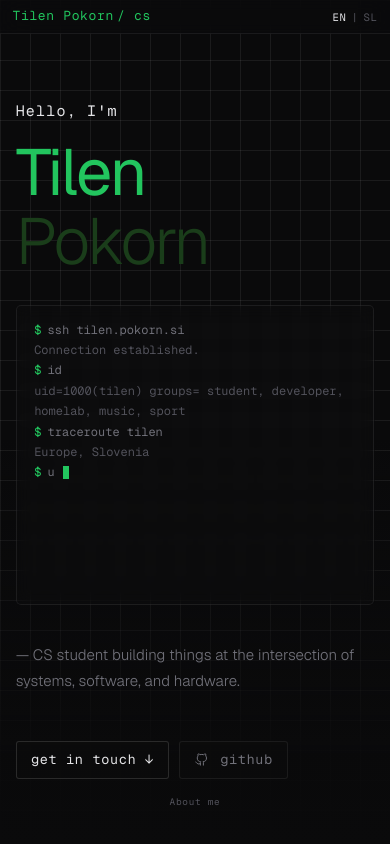
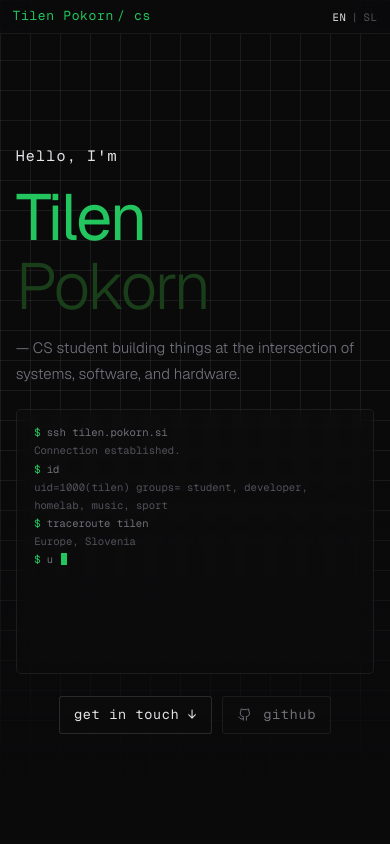
Before and after one commit to tilnp/web-portfolio, a plain HTML site: page public/index.html in a window 390 px wide. Shown: the top 844 px of the page. Drawn offline with nearby package versions, Linux system fonts and the light colour scheme; no server answers.

Commit message:
style improvements for mobile

```diff
--- a/public/styles.css
+++ b/public/styles.css
@@ -241,28 +241,7 @@
   grid-area:links;
   justify-self:center;
 }
-@media (max-width:860px){
-  .hero-grid{
-    grid-template-columns:1fr;
-    grid-template-areas:
-      "name"
-      "term"
-      "sub"
-      "links";
-  }
-  h1 > span{
-    color:var(--green) !important;
-    -webkit-text-stroke:0 !important;
-  }
-  .home-links{
-    justify-self:stretch;
-  }
-  .home-sub{
-    text-align:left !important;
-    margin-left:0 !important;
-  }
-}
-/* end Layout */
+
 
 .hero-col-text .home-tag,
 .hero-col-text h1{
@@ -603,7 +582,7 @@
   border-radius:var(--r);
   display:grid;
   grid-template-columns:1fr auto;
-  align-items:start;
+  align-items:center;
   gap:1rem;
   transition:background .2s,border-color .2s,transform .2s;
   border:1px solid var(--border);
@@ -1162,7 +1141,7 @@
   }
 }
 
-@media (max-width: 900px) {
+@media (max-width: 860px) {
   .page-wrap{
     padding:0 1.25rem;
   }
@@ -1182,15 +1161,45 @@
   .nav-logo{
     font-size:13px;
   }
-  .next-section{
+  .next-section-wrap{
     display:none;
   }
+
+  /* home page */
+  .hero-grid{
+    grid-template-columns:1fr;
+    grid-template-areas:
+      "name"
+      "sub"
+      "term"
+      "links";
+  }
+  h1{
+    margin-bottom:0 !important;
+  }
+  .home-sub{
+    margin-bottom:.5rem !important;
+  }
+  .hero-term{
+    /* font-size:12px; */
+    margin-bottom:.5rem !important;
+  }
+  h1 > span{
+    color:var(--green) !important;
+    -webkit-text-stroke:0 !important;
+  }
+  .home-sub{
+    text-align:left !important;
+    margin-left:0 !important;
+  }
+
+  /* other sections */
   .about-text{
     font-size:0.95rem;
     line-height:1.6;
   }
   .skills-grid{
-    grid-template-columns:repeat(auto-fill,minmax(180px,1fr));
+    grid-template-columns:repeat(auto-fill,minmax(140px,1fr));
   }
   .skill-item{
     padding:1rem 1rem;
@@ -1204,10 +1213,6 @@
   }
   footer{
     padding:2.5rem 1.25rem 3rem;
-  }
-  .hero-term{
-    font-size:12px;
-    max-width:100%;
   }
 }
 
@@ -1291,6 +1296,7 @@
   }
 }
 
+/* 1080p screens */
 @media (max-height: 1120px) and (min-width: 901px) {
   .page-wrap{
     max-width:1050px;
@@ -1312,6 +1318,7 @@
   }
 }
 
+/* 4k screens */
 @media (min-width: 3200px) and (min-height: 1800px) {
   .page-wrap{
     max-width:2240px;
```
